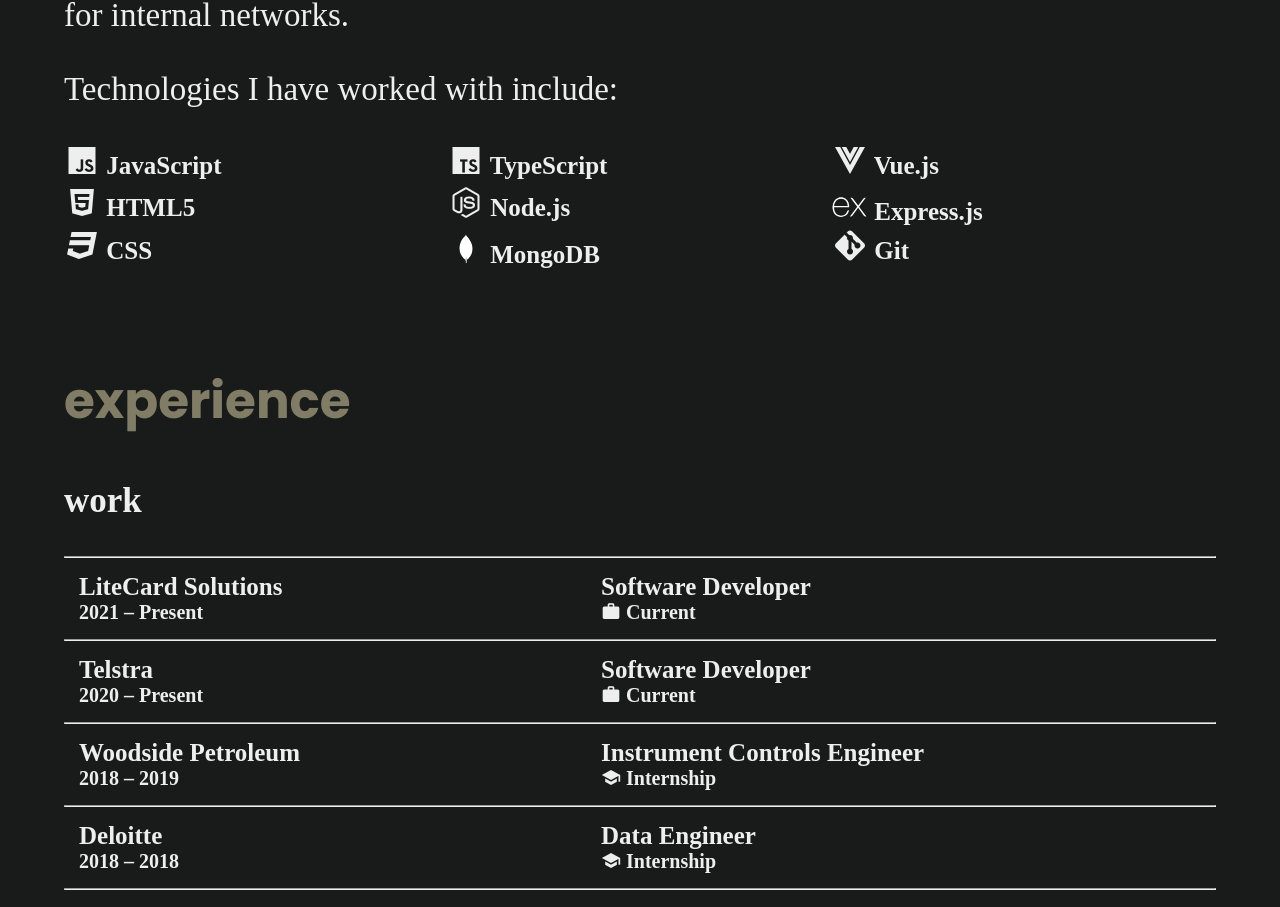
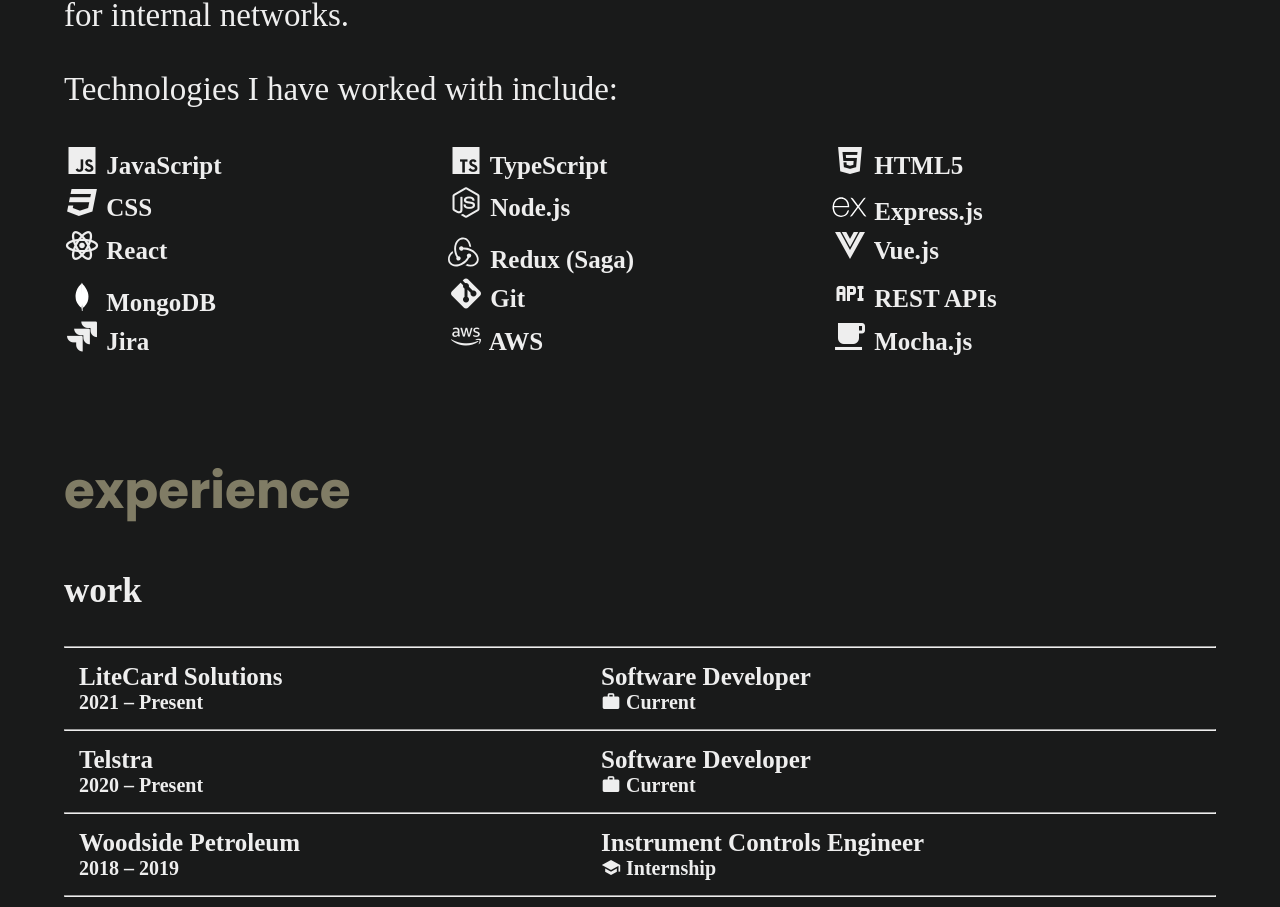
Before and after one commit to adrianhhong/adrianhhong.github.io-old, a Vue app: page / in a window 1280 px wide. Shown: the part 1095-2002 px from the top of the page. Built offline with nearby package versions, Linux system fonts and the light colour scheme; a web font is replaced by a local one.

Commit message:
:sparkles: Added more technologies

```diff
--- a/src/views/Home.vue
+++ b/src/views/Home.vue
@@ -106,12 +106,12 @@
           TypeScript
         </div>
         <div class="tech__box">
-          <span class="mdi mdi__technologies mdi-vuejs"></span>
-          Vue.js
+          <span class="mdi mdi__technologies mdi-language-html5"></span>
+          HTML5
         </div>
         <div class="tech__box">
-          <span class="mdi mdi__technologies mdi-language-html5"></span>
-          HTML5
+          <span class="mdi mdi__technologies mdi-language-css3"></span>
+          CSS
         </div>
         <div class="tech__box">
           <span class="mdi mdi__technologies mdi-nodejs"></span>
@@ -122,8 +122,16 @@
           Express.js
         </div>
         <div class="tech__box">
-          <span class="mdi mdi__technologies mdi-language-css3"></span>
-          CSS
+          <span class="mdi mdi__technologies mdi-react"></span>
+          React
+        </div>
+        <div class="tech__box">
+          <img src="@/assets/redux.svg" alt="ExpressJS" />
+          Redux (Saga)
+        </div>
+        <div class="tech__box">
+          <span class="mdi mdi__technologies mdi-vuejs"></span>
+          Vue.js
         </div>
         <div class="tech__box">
           <img src="@/assets/mongodb.svg" alt="MongoDB" />
@@ -132,6 +140,23 @@
         <div class="tech__box">
           <span class="mdi mdi__technologies mdi-git"></span>
           Git
+        </div>
+        <div class="tech__box">
+          <span class="mdi mdi__technologies mdi-api"></span>
+          REST APIs
+        </div>
+        <div class="tech__box">
+          <span class="mdi mdi__technologies mdi-jira"></span>
+          Jira
+        </div>
+        <div class="tech__box">
+          <span class="mdi mdi__technologies mdi-aws"></span>
+          AWS
+        </div>
+        <div class="tech__box">
+          <span class="mdi mdi__technologies mdi-coffee"></span>
+          <!-- change icon -->
+          Mocha.js
         </div>
       </h4>
     </section>
```
Also changed, not shown: src/assets/redux.svg (added).
